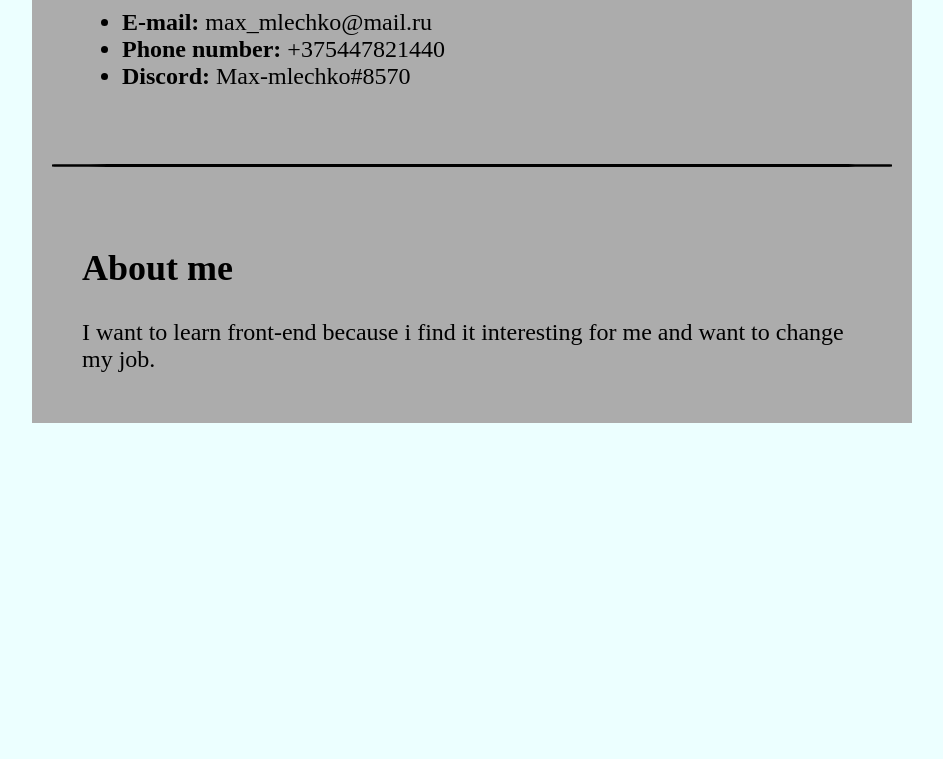
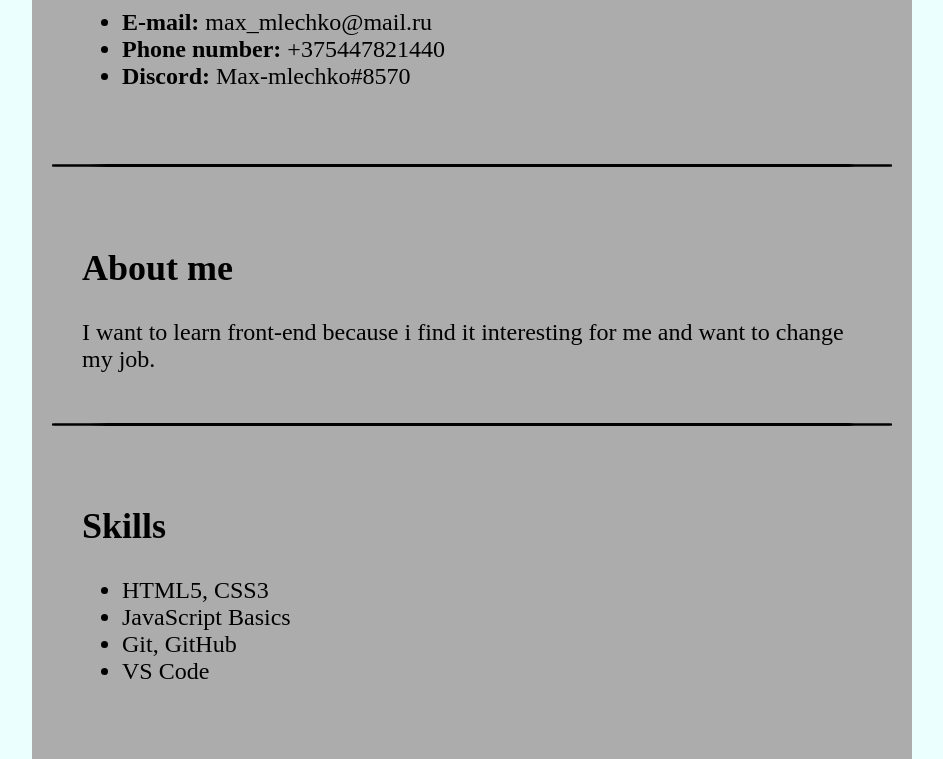
Before and after one commit to MaxMlechko/rsschool-cv, a plain HTML site: page index.html in a window 1280 px wide. Shown: the part 523-1282 px from the top of the page, without its empty margins (168-1111 px from the left). Before the commit the page ends 946 px from the top, so only its background shows below. Drawn offline with Linux system fonts and the light colour scheme.

Commit message:
feat: added skills section

```diff
--- a/index.html
+++ b/index.html
@@ -14,6 +14,7 @@
                 <li><a href="#intro">Intro</a></li>
                 <li><a href="#contacts">Contacts</a></li>
                 <li><a href="#about">About me</a></li>
+                <li><a href="#skills">Skills</a></li>
             </ul>
         </nav>
     </header>
@@ -38,6 +39,16 @@
             <h2>About me</h2>
             <div>I want to learn front-end because i find it interesting for me and want to change my job.</div>
         </section>
+        <div class="line"></div>
+        <section class="skills" id="skills">
+            <h2>Skills</h2>
+            <ul>
+                <li>HTML5, CSS3</li>
+                <li>JavaScript Basics</li>
+                <li>Git, GitHub</li>
+                <li>VS Code</li>
+            </ul>
+        </section>
     </div>
 </body>
 </html>
--- a/style.css
+++ b/style.css
@@ -70,7 +70,3 @@ h1{
     font-size: 45px;
     text-decoration: underline rgb(27, 25, 25) 3px;
 }
-
-.contacts{
-    padding: 50px;
-}
```
